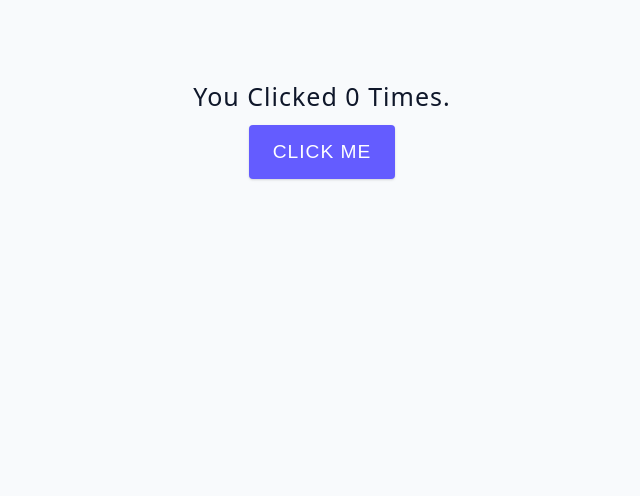
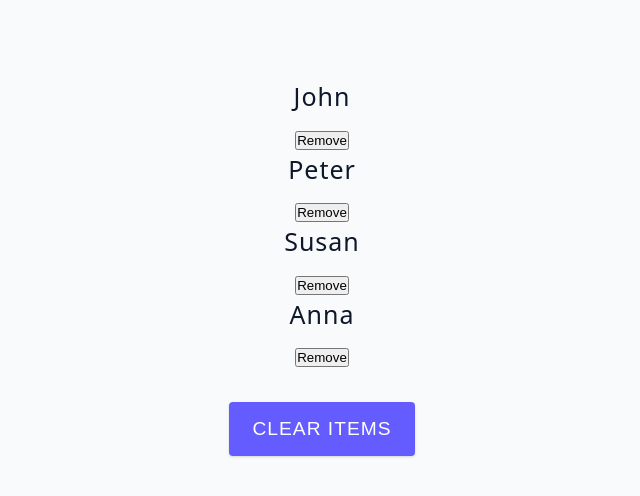
Before and after one commit to creativeloc/advanced-react-tutorials, a React (Vite) app: page / in a window 1280 px wide. Shown: the top 496 px of the page, without its empty margins (318-958 px from the left). Built offline with nearby package versions, Linux system fonts and the light colour scheme.

Commit message:
implement useState array example

```diff
--- a/src/App.jsx
+++ b/src/App.jsx
@@ -1,4 +1,4 @@
-import Starter from "./tutorial/01-useState/starter/02-useState-basics"
+import Starter from "./tutorial/01-useState/starter/03-useState-array"
 
 function App() {
   return (
--- a/src/tutorial/01-useState/starter/03-useState-array.jsx
+++ b/src/tutorial/01-useState/starter/03-useState-array.jsx
@@ -1,5 +1,42 @@
+import { useState } from "react"
+import { data } from "../../../data"
+
 const UseStateArray = () => {
-  return <h2>useState array example</h2>;
-};
+  const [people, setPeople] = useState(data)
 
-export default UseStateArray;
+  const removeItem = (id) => {
+    const newPeople = people.filter((person) => person.id !== id)
+    setPeople(newPeople)
+  }
+
+  // const clearAllItems = () => {
+  //   setPeople([])
+  // }
+
+  return (
+    <div>
+      {people.map((person) => {
+        const { id, name } = person
+
+        return (
+          <div key={id}>
+            <h4>{name}</h4>
+            <button type="button" onClick={() => removeItem(id)}>
+              Remove
+            </button>
+          </div>
+        )
+      })}
+      <button
+        type="button"
+        style={{ marginTop: "2rem" }}
+        className="btn"
+        onClick={() => setPeople([])}
+      >
+        Clear Items
+      </button>
+    </div>
+  )
+}
+
+export default UseStateArray
```
